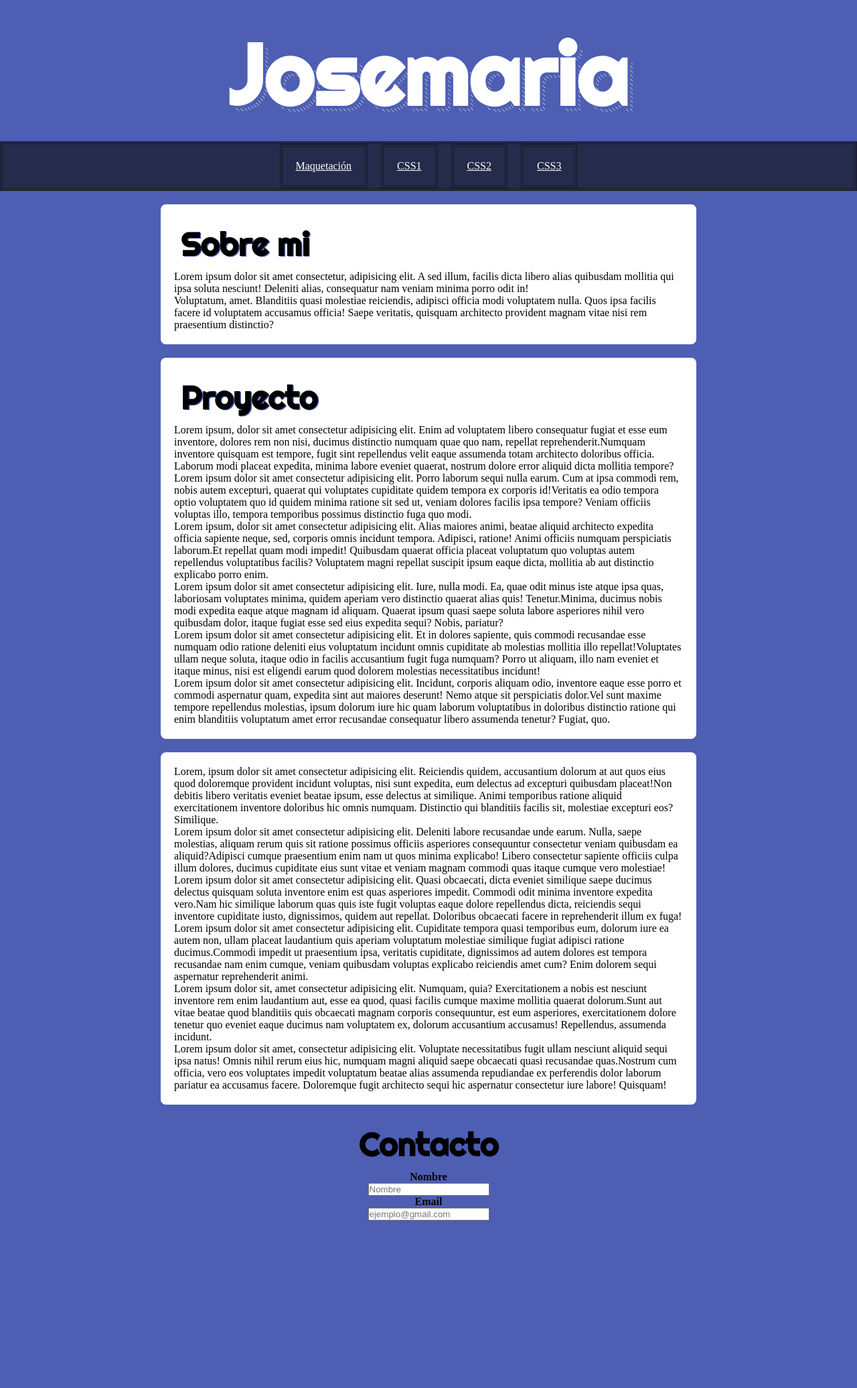
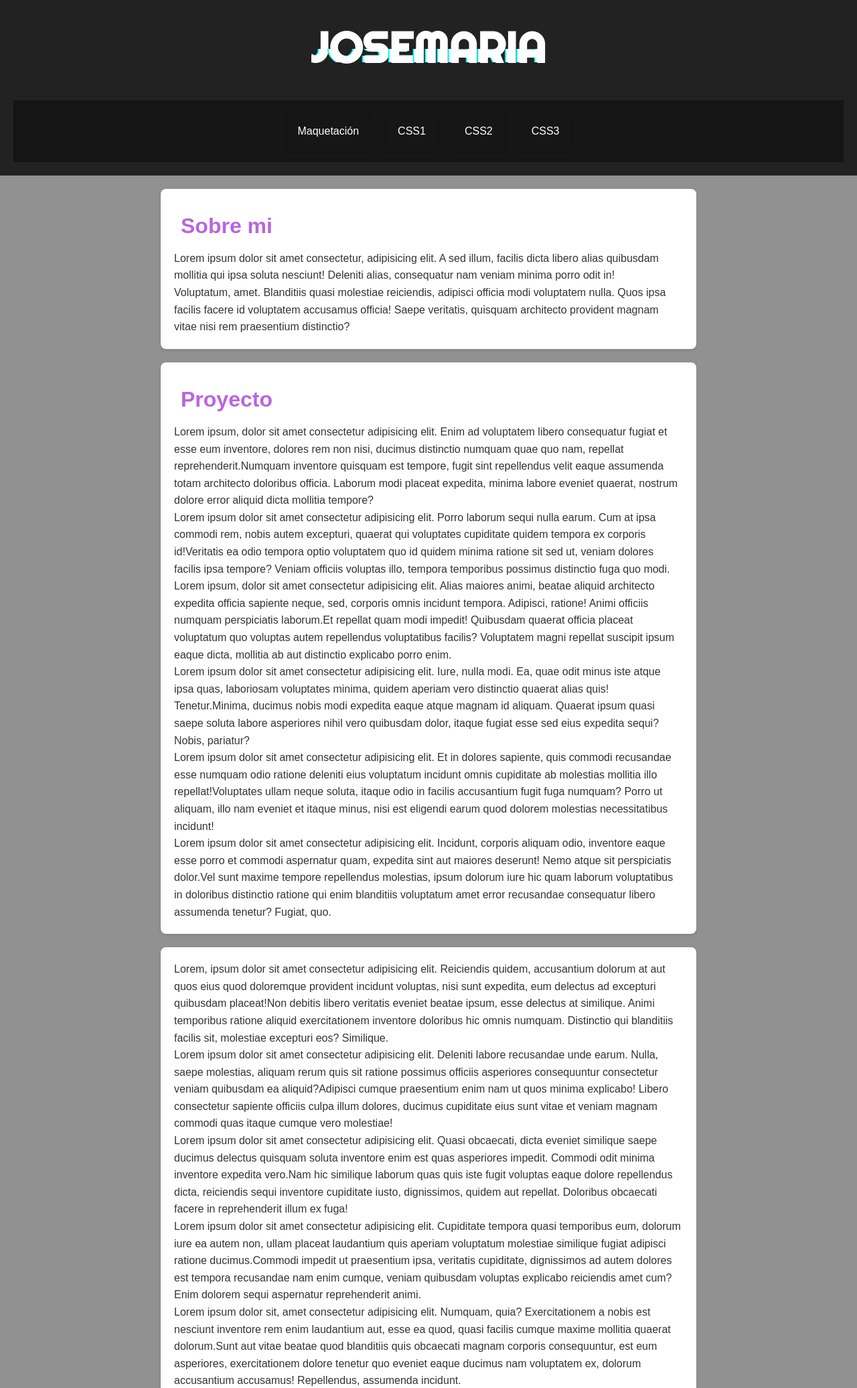
Before and after one commit to JosemariaNA/html, a plain HTML site: page CSS2/css2.html in a window 1280 px wide. Shown: the top 2072 px of the page at 67% size. Before the commit the page ends 1822 px from the top, so only its background shows below. Drawn offline with Linux system fonts and the light colour scheme.

Commit message:
Responsive agregado

```diff
--- a/CSS1/estilo.css
+++ b/CSS1/estilo.css
@@ -1,28 +1,27 @@
-*{
+/* --- ESTILOS BASE--- */
+* {
   box-sizing: border-box;
   margin: 0;
   padding: 0;
 }
 
-body{
+body {
   font-family: Arial, sans-serif;
   line-height: 1.6;
   background-color: #f4f4f4;
   color: #333;
-    padding: 20px;
-    margin: 0;  /*Esto para que el header y el footer no tengan bordes pero afecta todo */
+  margin: 0;
   padding: 0;
-    box-sizing: border-box;
 }
 
-header{
+header {
   background-color: #2c3e50;
   color: #fff;
   padding: 30px 20px;
   text-align: center;
 }
 
-nav ul{
+nav ul {
   list-style: none;
   margin-top: 20px;
   display: flex;
@@ -30,19 +29,19 @@ nav ul{
   gap: 20px;
 }
 
-nav a:hover{
-    color:#1abc9c;
+nav a:hover {
+  color: #1abc9c;
 }
 
-a{
+a {
   color: #fff;
 }
 
-a:hover{
+a:hover {
   text-decoration: underline;
 }
 
-section{
+section {
   background-color: #fff;
   margin: 20px auto;
   padding: 20px;
@@ -51,11 +50,11 @@ section{
   box-shadow: 0 2px 5px rgba(0,0,0,0,1);
 }
 
-article{
+article {
   margin-bottom: 20px;
 }
 
-footer{
+footer {
   text-align: center;
   padding: 15px;
   background-color: #2c3e50;
@@ -63,14 +62,108 @@ footer{
   margin-top: 40px;
 }
 
-.c_info{
+.c_info {
   color: #333;
   text-align: left;
   padding-left: 42px;
 }
 
-.contacto_correo{
+.contacto_correo {
   padding: 20px;
   max-width: 300px;
   margin: 20px auto;
 }
+
+/* --- RESPONSIVE --- */
+
+/* Móviles */
+@media (max-width: 480px) {
+  body {
+    background: #2c3e50;
+    padding: 10px;
+  }
+
+  nav ul {
+    flex-direction: column;
+    gap: 10px;
+  }
+
+  section {
+    margin: 10px 0;
+    padding: 15px;
+    max-width: 100%;
+  }
+}
+
+/* Tablets */
+@media (min-width: 768px) and (max-width: 1023px) {
+  body {
+    background: lightgreen;
+    padding: 15px;
+  }
+
+  nav ul {
+    gap: 15px;
+  }
+
+  section {
+    max-width: 90%;
+  }
+}
+
+/* Escritorios */
+@media (min-width: 1024px) {
+  body {
+    background: rgb(179, 193, 255);
+  }
+
+  section {
+    max-width: 800px;
+  }
+}
+
+/* Extra pequeñas pantallas (menores a 320px) */
+@media (max-width: 320px) {
+  body {
+    font-size: 14px;
+    text-align: center;
+    display: flex;
+    flex-direction: column;
+    align-items: center;
+    margin: 0;
+    padding: 0;
+  }
+
+  header, section, footer {
+    width: 100%;
+    max-width: 280px;
+    text-align: center;
+    margin: 0 auto;
+  }
+
+  header h1 {
+    font-size: 1.4em;
+    margin: 0.5em 0;
+  }
+
+  nav ul {
+    flex-direction: column;
+    align-items: center;
+    gap: 8px;
+    padding: 0;
+  }
+
+  nav li {
+    padding: 6px;
+    font-size: 13px;
+  }
+
+  section {
+    padding: 8px;
+  }
+
+  footer {
+    font-size: 12px;
+    padding: 6px;
+  }
+}
--- a/CSS2/css2.html
+++ b/CSS2/css2.html
@@ -11,7 +11,7 @@
 
     <header>
 
-        <h1 data-shadow='Josemaria'> Josemaria </h1>
+        <h1 class="glitch" data-text='Josemaria'> Josemaria </h1>
 
         <nav>
             <ul>
@@ -65,7 +65,7 @@
     </section>
 
     <footer>
-        <h1 class="subtitulo">Contacto</h1>
+        <h1 class="subtitulo_footer">Contacto</h1>
             <section class="contacto_correo">
                 <h4 class="c_info"> Nombre </h4>
                 <input type="text" name="nombre" id="nombre" placeholder="Nombre">
--- a/CSS2/estilos_css2.css
+++ b/CSS2/estilos_css2.css
@@ -8,54 +8,74 @@
 }
 
 html, body {
-  height: 20%;
+  min-height: 100%;
 }
+
 body {
   text-align: center;
-    background-color: hsla(230,40%,50%,1);
-    }
-  body:before {
-    content: '';
-    display: inline-block;
-    vertical-align: middle;
-    font-size: 0;
-    height: 100%;
+  background-color: rgb(145, 145, 145);
+  font-family: Arial, sans-serif;
+  line-height: 1.6;
+  color: #333;
 }
 
-h1 {
+/* ================= GLITCH ================== */
+.glitch {
+  position: relative;
   display: inline-block;
-  color: white;
+  color: #fff;
   font-family: 'Righteous', serif;
-  font-size: 8em;
-  text-shadow: .03em .03em 0 hsla(230,40%,50%,1);
-  }
-  h1:after {
-    content: attr(data-shadow);
-    position: absolute;
-    top: .06em; left: .06em;
-    z-index: -1;
-    text-shadow: none;
-    background-image:
-      linear-gradient(
-        45deg,
-        transparent 45%,
-        hsla(48,20%,90%,1) 45%,
-        hsla(48,20%,90%,1) 55%,
-        transparent 0
-        );
-    background-size: .05em .05em;
-    -webkit-background-clip: text;
-    -webkit-text-fill-color: transparent;
-
-    animation: shad-anim 15s linear infinite;
+  font-size: 3em;
+  text-transform: uppercase;
+  overflow: hidden;
 }
 
-@keyframes shad-anim {
-  0% {background-position: 0 0}
-  0% {background-position: 100% -100%}
+.glitch::before,
+.glitch::after {
+  content: attr(data-text);
+  position: absolute;
+  left: 0;
+  top: 0;
+  width: 100%;
 }
 
-  nav ul{
+.glitch::before {
+  left: 2px;
+  text-shadow: -2px 0 #ff00c1;
+  clip: rect(0, 900px, 0, 0);
+  animation: glitchTop 2s infinite linear alternate-reverse;
+}
+
+.glitch::after {
+  left: -2px;
+  text-shadow: -2px 0 #00fff9;
+  clip: rect(0, 900px, 0, 0);
+  animation: glitchBottom 3s infinite linear alternate-reverse;
+}
+
+@keyframes glitchTop {
+  0% { clip: rect(0, 900px, 20px, 0); transform: translate(-2px, -2px);}
+  25% { clip: rect(10px, 900px, 40px, 0); transform: translate(2px, 2px);}
+  50% { clip: rect(5px, 900px, 25px, 0); transform: translate(-2px, 0);}
+  75% { clip: rect(15px, 900px, 35px, 0); transform: translate(2px, -2px);}
+  100% { clip: rect(0, 900px, 20px, 0); transform: translate(0);}
+}
+
+@keyframes glitchBottom {
+  0% { clip: rect(40px, 900px, 60px, 0); transform: translate(2px, 2px);}
+  25% { clip: rect(50px, 900px, 70px, 0); transform: translate(-2px, -2px);}
+  50% { clip: rect(45px, 900px, 65px, 0); transform: translate(2px, 0);}
+  75% { clip: rect(55px, 900px, 75px, 0); transform: translate(-2px, 2px);}
+  100% { clip: rect(40px, 900px, 60px, 0); transform: translate(0);}
+}
+
+/* ================= HEADER ================= */
+header {
+  background-color: rgba(29, 29, 29, 0.952);
+  padding: 20px;
+}
+
+nav ul {
   list-style: none;
   margin-top: 20px;
   display: flex;
@@ -63,42 +83,112 @@ h1 {
   gap: 20px;
   border: 4px double rgba(17, 17, 17, 0.644);
   background-color: rgba(17, 17, 17, 0.644);
+  flex-wrap: wrap;
+  padding: 10px;
 }
 
-  nav a:hover{
-      color:#1abc9c;
+li {
+  border: 4px double rgba(17, 17, 17, 0.644);
+  padding: 15px;
 }
 
-  li{
-    border: 4px double rgba(17, 17, 17, 0.644);
-    border-width: 4px 4px;
-    padding: 20px;
+a {
+  color: #fff;
+  text-decoration: none;
 }
 
-  a{
-      color: #fff;
-  }
-
-  a:hover{
+a:hover {
+  color:#bc1a78;
   text-decoration: underline;
 }
 
-  .subtitulo{
-    font-size: 3em;
-    color: black;
+/* ================= SUBTITULO ================= */
+.subtitulo {
+  font-size: 2em;
+  color: rgb(186, 100, 223);
   padding: 10px;
+  text-align: left;
 }
 
-  .secciones{
+.subtitulo_footer {
+  font-size: 2.5em;
+  color: rgb(186, 100, 223);
+  padding: 10px;
+  text-align: center;
+}
+
+/* ================= SECCIONES ================= */
+.secciones {
   max-width: 800px;
   background-color: #fff;
   margin: 20px auto;
   padding: 20px;
   border-radius: 8px;
-    box-shadow: 0 2px 5px rgba(0,0,0,0,1);
+  box-shadow: 0 2px 5px rgba(0,0,0,0.1);
   text-align: left;
 }
 
-  .article{
+.article {
   margin-bottom: 20px;
 }
+
+.contacto_correo {
+  max-width: 300px;
+  background-color: #fff;
+  margin: 20px auto;
+  padding: 20px;
+  border-radius: 8px;
+  box-shadow: 0 2px 5px rgba(0,0,0,0.1);
+  text-align: center;
+}
+
+/* ================= FOOTER ================= */
+footer {
+  background-color: rgba(29, 29, 29, 0.952);
+  color: white;
+  padding: 10px;
+  text-align: center;
+  font-size: 0.9em;
+  border-top: 4px double rgba(17, 17, 17, 0.644);
+}
+
+/* ===================== RESPONSIVE ===================== */
+
+/* CELULAR */
+@media (max-width: 480px) {
+  .glitch { font-size: 2em; padding: 10px; }
+  .subtitulo { font-size: 1.8em; text-align: center; }
+  .subtitulo_footer { font-size: 1.8em; }
+  .secciones { padding: 15px; margin: 10px; }
+  .contacto_correo { max-width: 90%; }
+  footer { font-size: 0.8em; padding: 8px; }
+
+  nav ul {
+    flex-direction: column;
+    align-items: center;
+    gap: 10px;
+  }
+
+  li {
+    width: 100%;
+    text-align: center;
+    padding: 10px;
+  }
+}
+
+/* TABLETAS */
+@media (min-width: 768px) and (max-width: 1024px) {
+  .glitch { font-size: 3em; }
+  .subtitulo { font-size: 2em; }
+  .subtitulo_footer { font-size: 2em; }
+  .secciones { max-width: 90%; padding: 20px; }
+  .contacto_correo { max-width: 40%; }
+
+  nav ul { flex-wrap: wrap; gap: 15px; }
+}
+
+/* ESCRITORIO */
+@media (min-width: 1025px) {
+  .glitch { font-size: 4em; }
+  .secciones { max-width: 800px; }
+}
--- a/CSS3/estilos_css3.css
+++ b/CSS3/estilos_css3.css
@@ -53,6 +53,7 @@ nav ul{
       display: flex;
       justify-content: center;
       gap: 20px;
+      padding: 0;
 }
 
 nav a:hover{
@@ -63,6 +64,10 @@ li{
     border: 4px double rgba(255,255,255,.25);
     border-width: 4px 0;
     padding: 20px;
+    flex: 1;               /* Todos los li toman igual espacio */
+    max-width: 200px;      /* Opcional: limita ancho máximo */
+    text-align: center;    /* Centra el texto dentro del li */
+    box-sizing: border-box;
 }
 
 a{
@@ -96,7 +101,7 @@ a:hover{
 footer{
     text-align: center;
     padding: 15px;
-    background-color: #00b4519c;
+    background-color: #1a1a1a;
     color: #fff;
     margin-top: 40px;
     text-shadow:.03em .03em 0 rgb(109, 109, 109);
@@ -106,7 +111,7 @@ footer{
     color: black;
     text-align: left;
     padding-left: 42px;
-    font-size: 24px;
+    font-size: 20px;
     margin: 5px;
 }
 
@@ -118,3 +123,160 @@ footer{
     border-radius: 8px;
     padding: 15px;
 }
+
+/* ===================== RESPONSIVE ===================== */
+
+/* MOVIL */
+@media (max-width: 480px) {
+  body {
+    font-size: 0.9em;
+    text-align: center;
+  }
+
+  .titulo {
+    width: 90%;
+    top: 10%;
+    padding: 1em 0;
+  }
+
+  .titulo span {
+    font-size: 2.5em;
+    padding: 0.2em 0 0.25em;
+  }
+
+  nav ul {
+    flex-direction: column;
+    gap: 10px;
+    justify-content: center;
+    align-items: center;
+    padding: 0;
+    margin: 0 auto;
+    margin-top: 10px;
+  }
+
+  li {
+    width: 80%;
+    text-align: center;
+    padding: 10px;
+    border-width: 2px 0;
+  }
+
+  .secciones {
+    width: 90%;
+    padding: 15px;
+    margin: 15px auto;
+  }
+
+  .subtitulo {
+    font-size: 1.5em;
+  }
+
+  .c_info {
+    font-size: 18px;
+    padding-left: 15px;
+  }
+
+  .contacto_correo {
+    max-width: 90%;
+    padding: 10px;
+  }
+}
+
+/* TABLETA */
+@media (min-width: 481px) and (max-width: 1023px) {
+  body {
+    font-size: 1em;
+  }
+
+  .titulo {
+    width: 70%;
+    top: 15%;
+    padding: 1.2em 0;
+  }
+
+  .titulo span {
+    font-size: 3.5em;
+  }
+
+  nav ul {
+    flex-direction: row;     /* fila por defecto */
+    gap: 15px;
+    justify-content: center; /* centra la fila */
+    flex-wrap: wrap;         /* si no cabe, pasa a columna automáticamente */
+    align-items: center;     /* centra los li verticalmente */
+  }
+
+  li {
+    flex: 1 1 150px;   /* ancho base 150px, flexible */
+    max-width: 180px;  /* opcional: no se estiren demasiado */
+    padding: 15px;
+    text-align: center;
+  }
+
+  .secciones {
+    width: 80%;
+    padding: 20px;
+  }
+
+  .subtitulo {
+    font-size: 1.8em;
+  }
+
+  .c_info {
+    font-size: 20px;
+    padding-left: 25px;
+  }
+
+  .contacto_correo {
+    max-width: 80%;
+    padding: 12px;
+  }
+}
+
+/* Escritorios */
+@media (min-width: 1024px) {
+  body {
+    font-size: 1em;
+  }
+
+  .titulo {
+    width: 40em;
+    top: 18%;
+    padding: 1.5em 0;
+  }
+
+  .titulo span {
+    font-size: 4em;
+  }
+
+  nav ul {
+    flex-direction: row;
+    gap: 20px;
+    justify-content: center;
+  }
+
+  li {
+    flex: 1;
+    max-width: 200px;
+    padding: 20px;
+  }
+
+  .secciones {
+    width: 800px;
+    padding: 20px;
+  }
+
+  .subtitulo {
+    font-size: 2em;
+  }
+
+  .c_info {
+    font-size: 20px;
+    padding-left: 42px;
+  }
+
+  .contacto_correo {
+    max-width: 300px;
+    padding: 15px;
+  }
+}
```
Also changed, not shown: CSS1/css1.html (+1 -0 lines), CSS3/css3.html (+2 -2 lines). Lines whose indentation alone changed are shown as unchanged.
